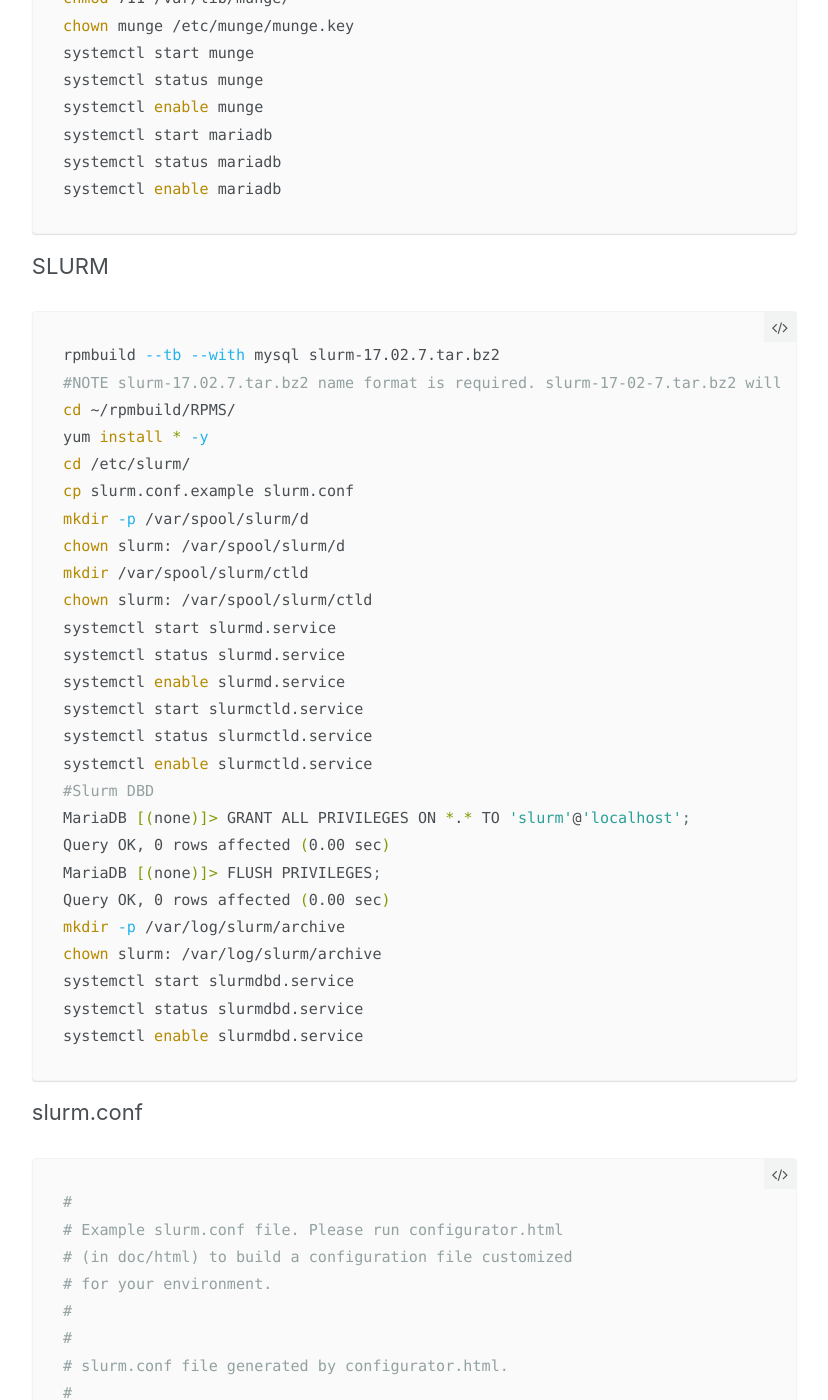
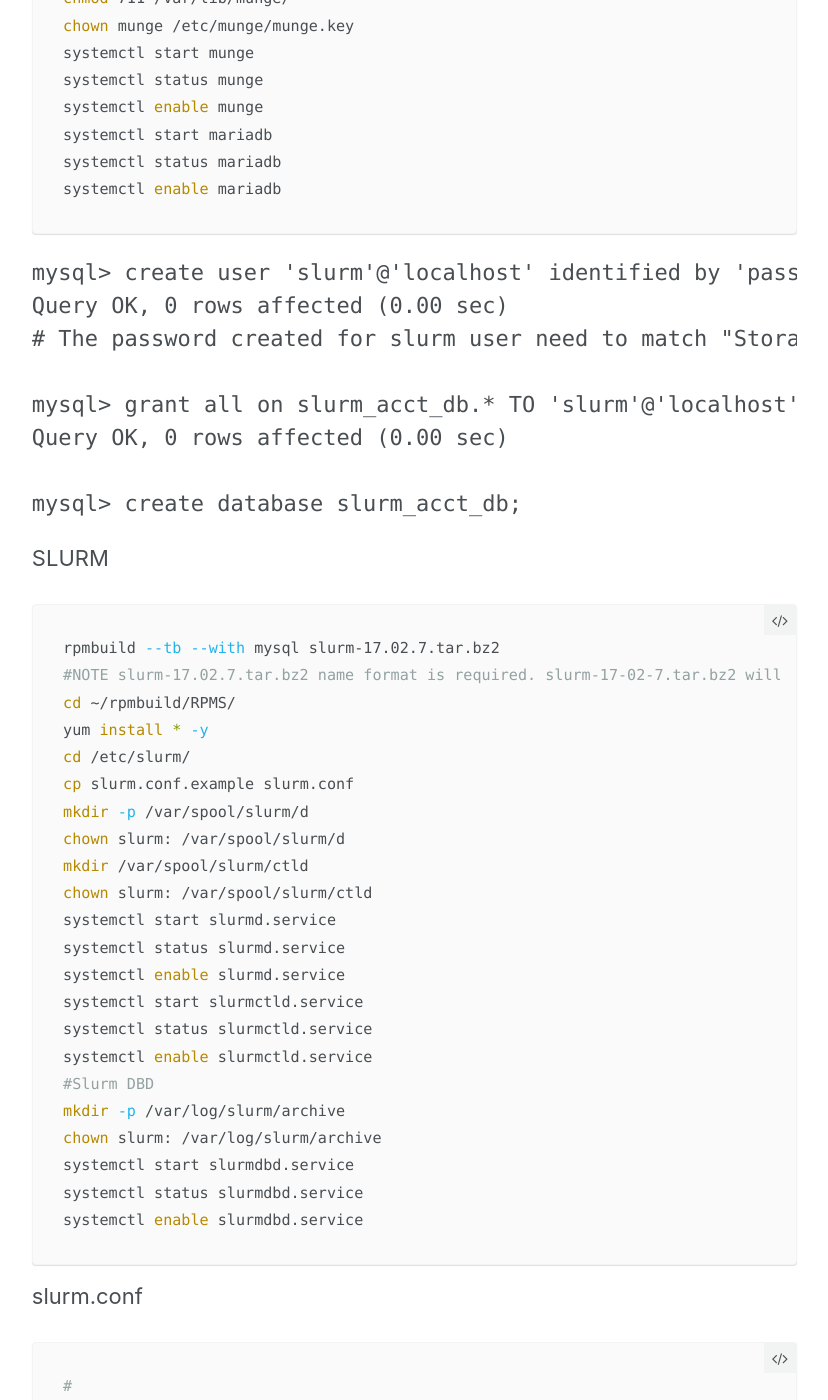
Before and after one commit to JingchaoZhang/JingchaoZhang.github.io, a Jekyll site: the page built from _posts/2017-08-28-slurm-setup.md, in a window 1280 px wide and 1400 px high, scrolled down 776 px. Shown: the whole window, without its empty margins (252-1080 px from the left). Built offline with Jekyll 4.4.1, drawn with Linux system fonts in a browser that asks for light colours.

Commit message:
Update 2017-08-28-slurm-setup.md

````diff
--- a/_posts/2017-08-28-slurm-setup.md
+++ b/_posts/2017-08-28-slurm-setup.md
@@ -29,6 +29,18 @@
 systemctl status mariadb
 systemctl enable mariadb
 ```
+
+```mysql
+mysql> create user 'slurm'@'localhost' identified by 'password';
+Query OK, 0 rows affected (0.00 sec)
+# The password created for slurm user need to match "StoragePass" in "/etc/slurm/slurmdbd.conf"
+
+mysql> grant all on slurm_acct_db.* TO 'slurm'@'localhost';
+Query OK, 0 rows affected (0.00 sec)
+
+mysql> create database slurm_acct_db;
+```
+
 SLURM
 ```bash
 rpmbuild --tb --with mysql slurm-17.02.7.tar.bz2
@@ -48,10 +60,6 @@
 systemctl status slurmctld.service
 systemctl enable slurmctld.service
 #Slurm DBD
-MariaDB [(none)]> GRANT ALL PRIVILEGES ON *.* TO 'slurm'@'localhost';
-Query OK, 0 rows affected (0.00 sec)
-MariaDB [(none)]> FLUSH PRIVILEGES;
-Query OK, 0 rows affected (0.00 sec)
 mkdir -p /var/log/slurm/archive
 chown slurm: /var/log/slurm/archive
 systemctl start slurmdbd.service
````
